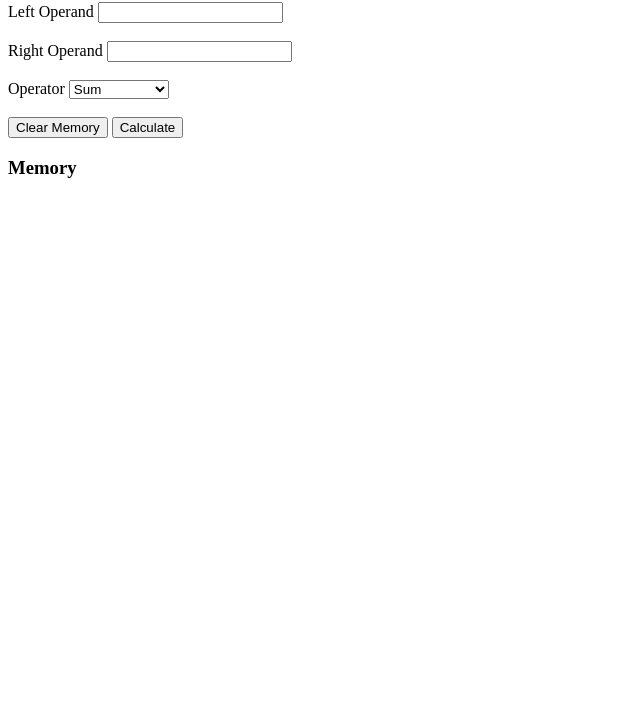
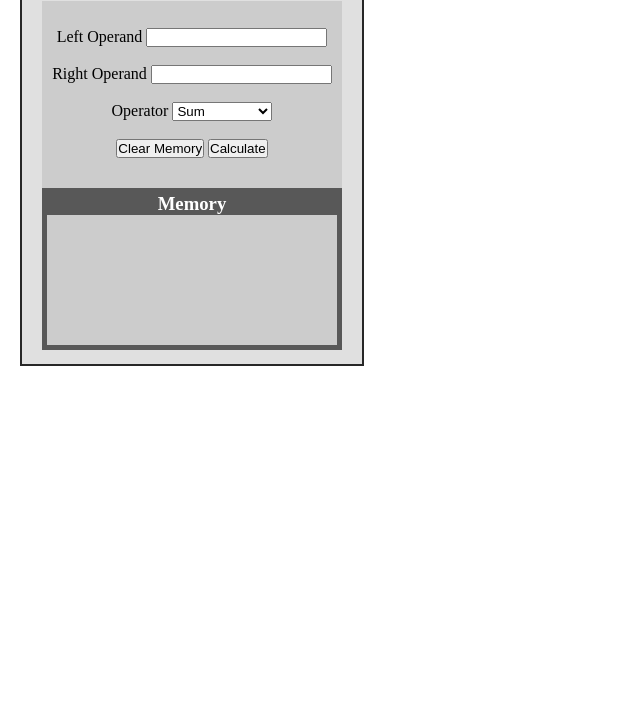
Before and after one commit to marlonmionb/Calculator, a plain HTML site: page index.html in a window 1280 px wide. Shown: the part 78-800 px from the top of the page, without its empty margins (0-640 px from the left). Drawn offline with Linux system fonts and the light colour scheme.

Commit message:
final version without font changes

```diff
--- a/index.html
+++ b/index.html
@@ -5,7 +5,7 @@
     <meta http-equiv="X-UA-Compatible" content="IE=edge">
     <meta name="viewport" content="width=device-width, initial-scale=1.0">
     <link rel="stylesheet" href="./src/css/style.css">
-    <title>Document</title>
+    <title>Calculator</title>
 </head>
 <body>
     <div class='container'>
@@ -30,7 +30,7 @@
             <input id='btn-clear' type="button" value="Clear Memory">
             <input id='btn-calculate' type="button" value="Calculate">
         </form>
-        <div>
+        <div class='memory-container'>
             <h3>Memory</h3>
             <div class='memory'>
 
--- a/src/css/style.css
+++ b/src/css/style.css
@@ -0,0 +1,42 @@
+* {
+    margin: 0;
+    padding: 0;
+}
+
+.container {
+    background-color: rgb(224, 224, 224);
+    width: 300px;
+    height: 400px;
+    margin: 20px;
+    padding: 10px 20px;
+    border: 2px solid rgb(39, 39, 39);
+}
+
+.title {
+    text-align: center;
+}
+
+form {
+    height: 150px;
+    background-color: rgb(204, 204, 204);
+    padding: 10px;
+    padding-top: 27px;
+    margin-top: 10px;
+    text-align: center;
+}
+
+.memory-container {
+    background-color: rgb(88, 88, 88);
+    text-align: center;
+    padding: 5px;
+    color: white
+}
+
+.memory {
+    background-color: rgb(204, 204, 204);
+    height: 120px;
+    padding: 5px;
+    text-align: left;
+    color: black;
+    overflow: scroll;
+}
```
